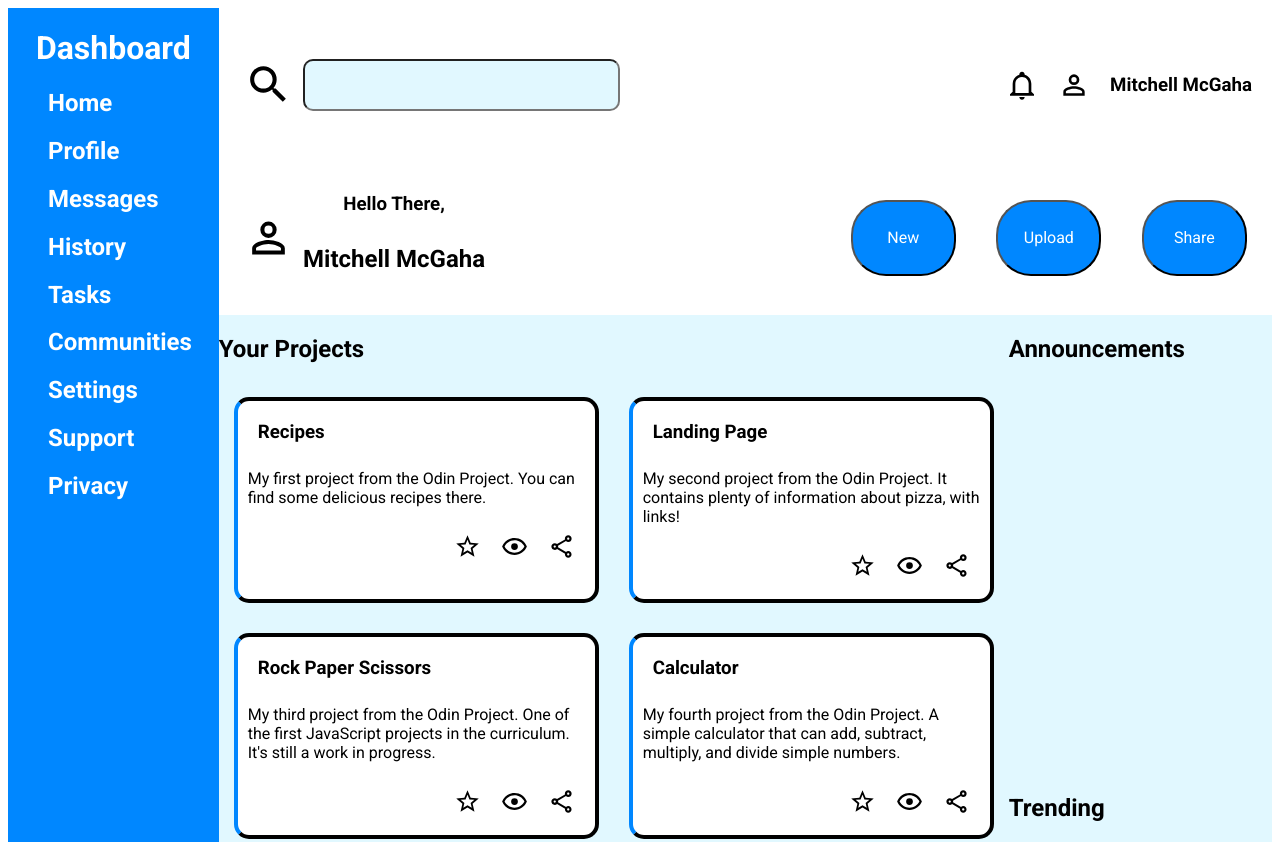
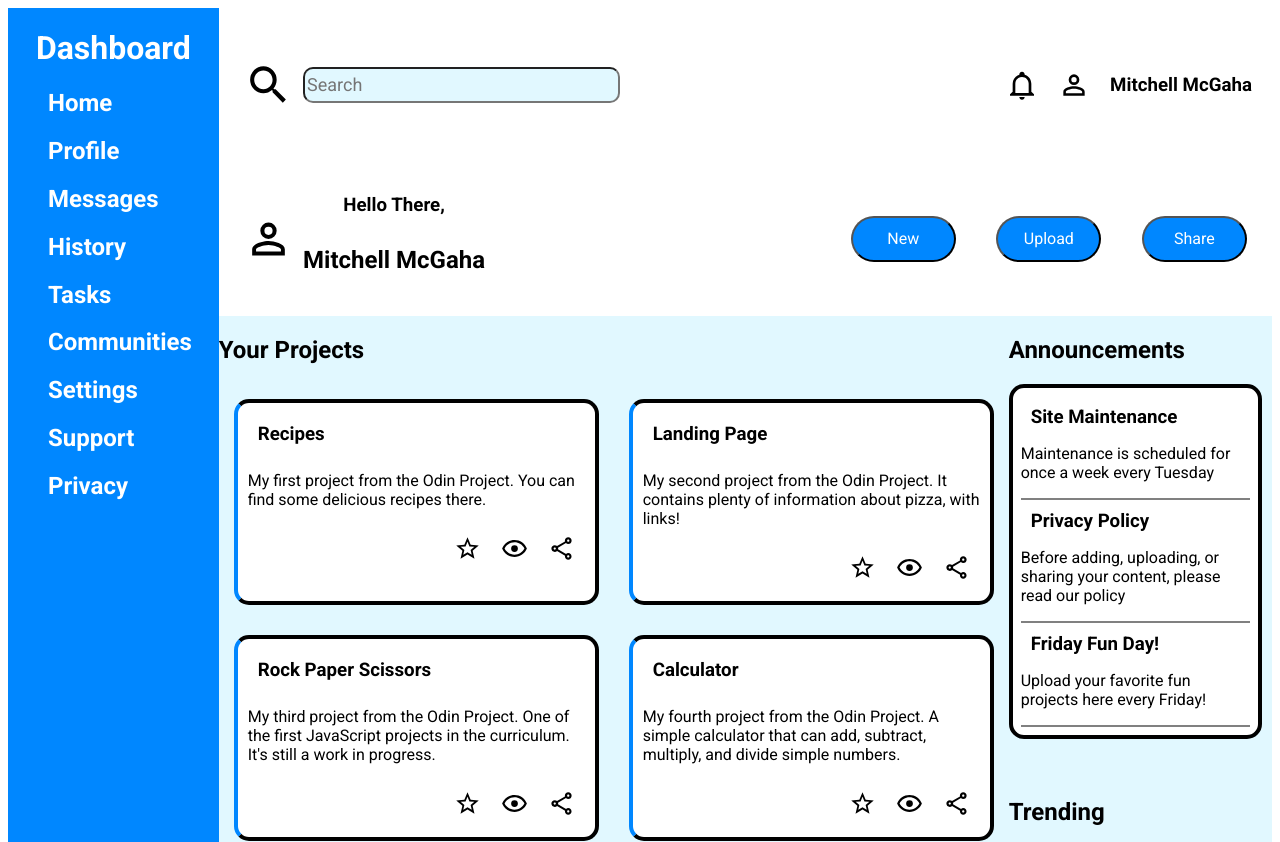
Before and after one commit to MitchellPickle/odin-admin-dashboard, a plain HTML site: page index.html in a window 1280 px wide. Shown: the top 842 px of the page. Drawn offline with Linux system fonts and the light colour scheme.

Commit message:
FINAL PROJECT 4 COMMIT: Finished the announcements section and finished the project

```diff
--- a/index.html
+++ b/index.html
@@ -26,7 +26,7 @@
         <div class="header">
             <div class="search-bar">
                 <img class="svg" src="SVGs/magnify.svg" alt="Search">
-                <input type="text">
+                <input type="text" placeholder="Search">
             </div>
             <div class="bell-account-name">
                 <img class="svg" src="SVGs/bell-outline.svg" alt="Notifications">
@@ -117,7 +117,20 @@
                 </div>
             </div>
             <div class="announcements"><h2>Announcements</h2>
-
+                <div class="announcements-card">
+                    <div class="announcement">
+                        <h3>Site Maintenance</h3>
+                        <p>Maintenance is scheduled for once a week every Tuesday</p>
+                    </div>
+                    <div class="announcement">
+                        <h3>Privacy Policy</h3>
+                        <p>Before adding, uploading, or sharing your content, please read our policy</p>
+                    </div>
+                    <div class="announcement">
+                        <h3>Friday Fun Day!</h3>
+                        <p>Upload your favorite fun projects here every Friday!</p>
+                    </div>
+                </div>
             </div>
             <div class="trending"><h2>Trending</h2>
                 <div class="trending-card">
--- a/styles.css
+++ b/styles.css
@@ -44,7 +44,7 @@ h1 {
 .search-bar input {
     border-radius: 10px;
     width: 50%;
-    height: 30%;
+    height: 20%;
     font-size: 18px;
     background: #e1f8ff;
 }
@@ -90,7 +90,7 @@ h1 {
     color: white;
     font-size: 16px;
     width: 25%;
-    height: 50%;
+    height: 30%;
     margin-right: 25px;
 }
 
@@ -137,12 +137,27 @@ h1 {
     grid-column: 2 / 3;
 }
 
+.announcements-card {
+    border: 4px;
+    border-style: solid;
+    border-color: black;
+    border-radius: 15px;
+    background-color: white;
+    padding: 8px;
+    margin-right: 10px;
+}
+
+.announcement {
+    border-bottom: 2px solid grey;
+}
+
 .trending {
     grid-row: 2 / 3;
     grid-column: 2 / 3;
 }
 
 .trending-card {
+    border: 4px;
     border-style: solid;
     border-color: black;
     border-radius: 15px;
```
